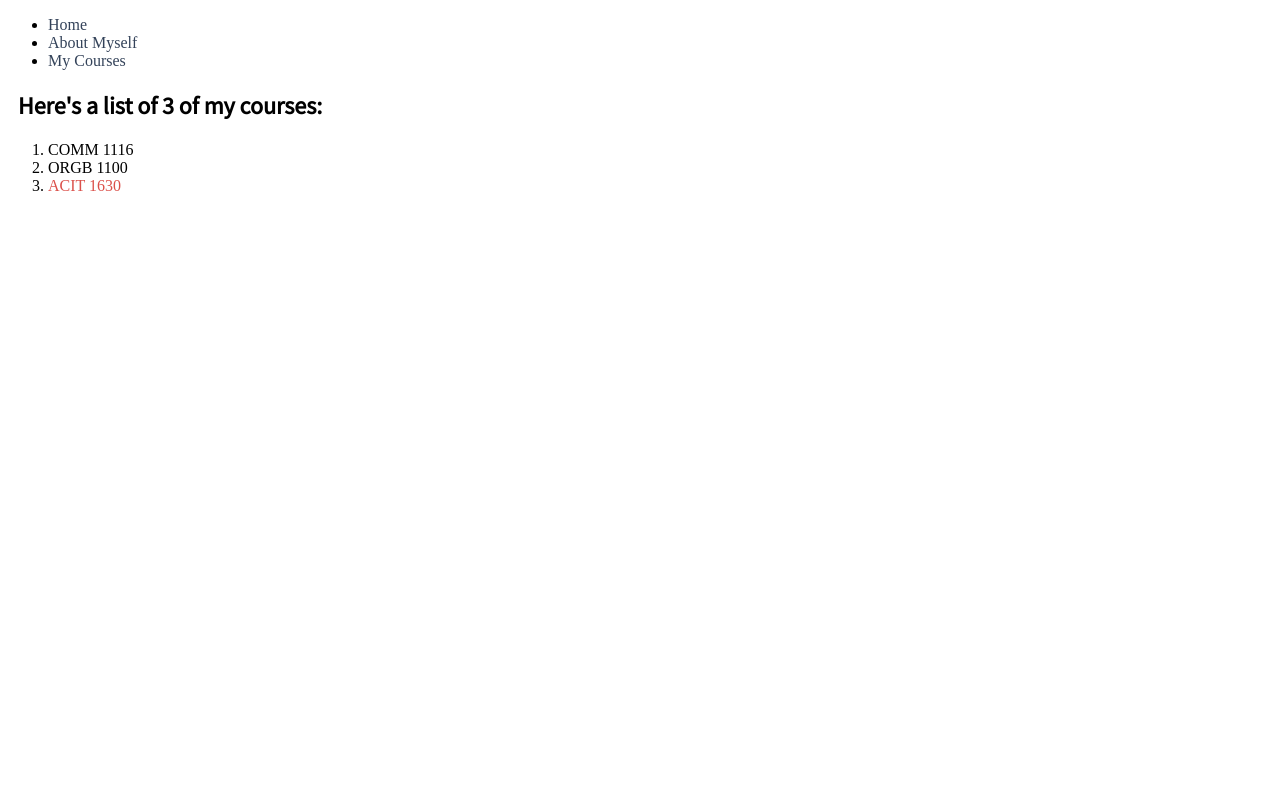
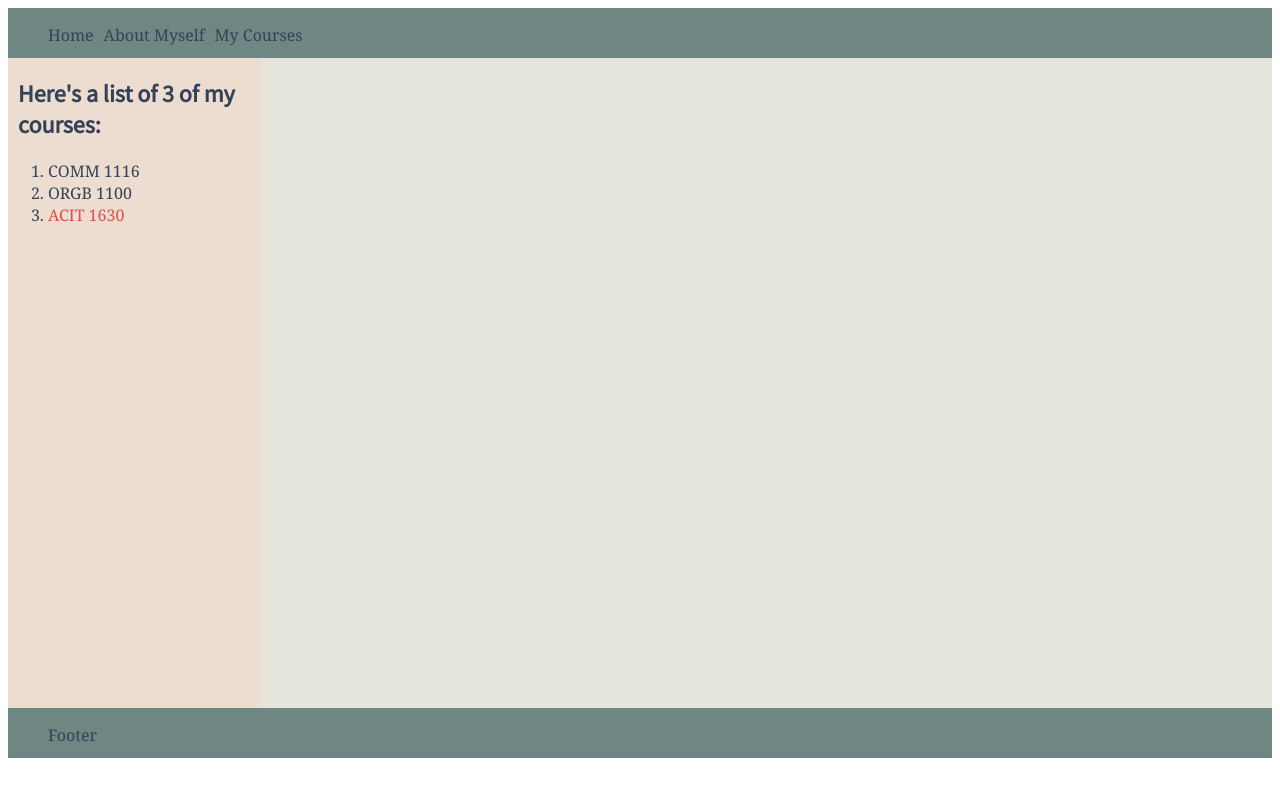
Before and after one commit to justinxyu1128/lab-week-8, a plain HTML site: page pages/courses.html in a window 1280 px wide. Drawn offline with Linux system fonts and the light colour scheme.

Commit message:
completed courses.html, sidebar

```diff
--- a/css/styles.css
+++ b/css/styles.css
@@ -16,10 +16,8 @@ font-family: 'Source Sans Pro', sans-serif;
 }
 
 .nav {
-    grid-column-start: 1;
-    grid-column-end: 6;
-    grid-row-start: 1;
-    grid-row-end: 2;
+    grid-column: 1 / 6;
+    grid-row: 1 / 2;
     background-color: #6e8783;
 }
 
@@ -38,18 +36,21 @@ li>a {
 }
 
 .content {
-    grid-column-start: 1;
-    grid-column-end: 6;
-    grid-row-start: 2;
-    grid-row-end: 15;
+    grid-column: 1 / 6;
+    grid-row: 2 / 15;
     background-color: #e5e5dc;
 }
 
+#sidebar {
+    grid-column: 1 / 2;
+    grid-row: 2 / 15;
+    z-index: 2;
+    background-color: #edddd0;
+}
+
 .footer {
-    grid-column-start: 1;
-    grid-column-end: 6;
-    grid-row-start: 15;
-    grid-row-end: 16;
+    grid-column: 1 / 6;
+    grid-row: 15 / 16;
     background-color: #6e8783;
 }
 
--- a/pages/courses.html
+++ b/pages/courses.html
@@ -8,15 +8,16 @@
     <link rel="stylesheet" href="../CSS/styles.css">
     <title>My Courses</title>
 </head>
+<div class="wrapper">
     <body>
-    <nav class="menu">
+        <div class="nav">
             <ul>
                 <li><a href="../index.html">Home</a></li>
                 <li><a href="about.html">About Myself</a></li>
                 <li><a href="courses.html">My Courses</a></li>
             </ul>
-    </nav>
-    <div class="main">
+        </div>
+        <div id="sidebar">
             <h2>Here's a list of 3 of my courses:</h2>
             <ol>
                 <li>COMM 1116</li>
@@ -24,5 +25,13 @@
                 <li><a class="lcontrast" href="https://www.bcit.ca/outlines/20211084969/">ACIT 1630</a></li>
             </ol>
         </div>
+        <div class="content">
+        </div>
     </body>
+    <div class="footer">
+        <footer>
+            <p>Footer</p>
+        </footer>
+    </div>
+</div>
 </html>
```
Also changed, not shown: pages/about.html (+0 -1 lines). Lines whose indentation alone changed are shown as unchanged.
